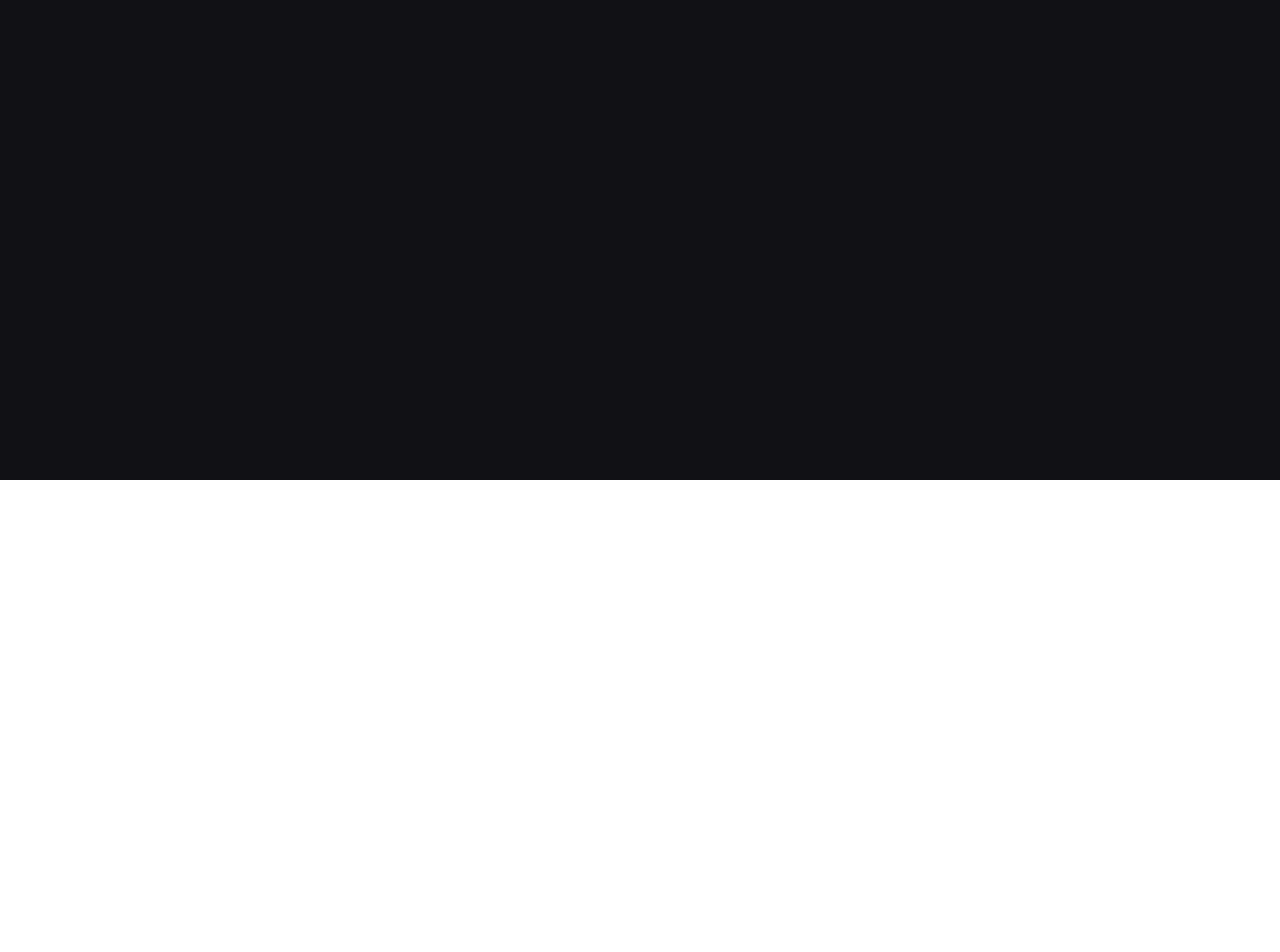
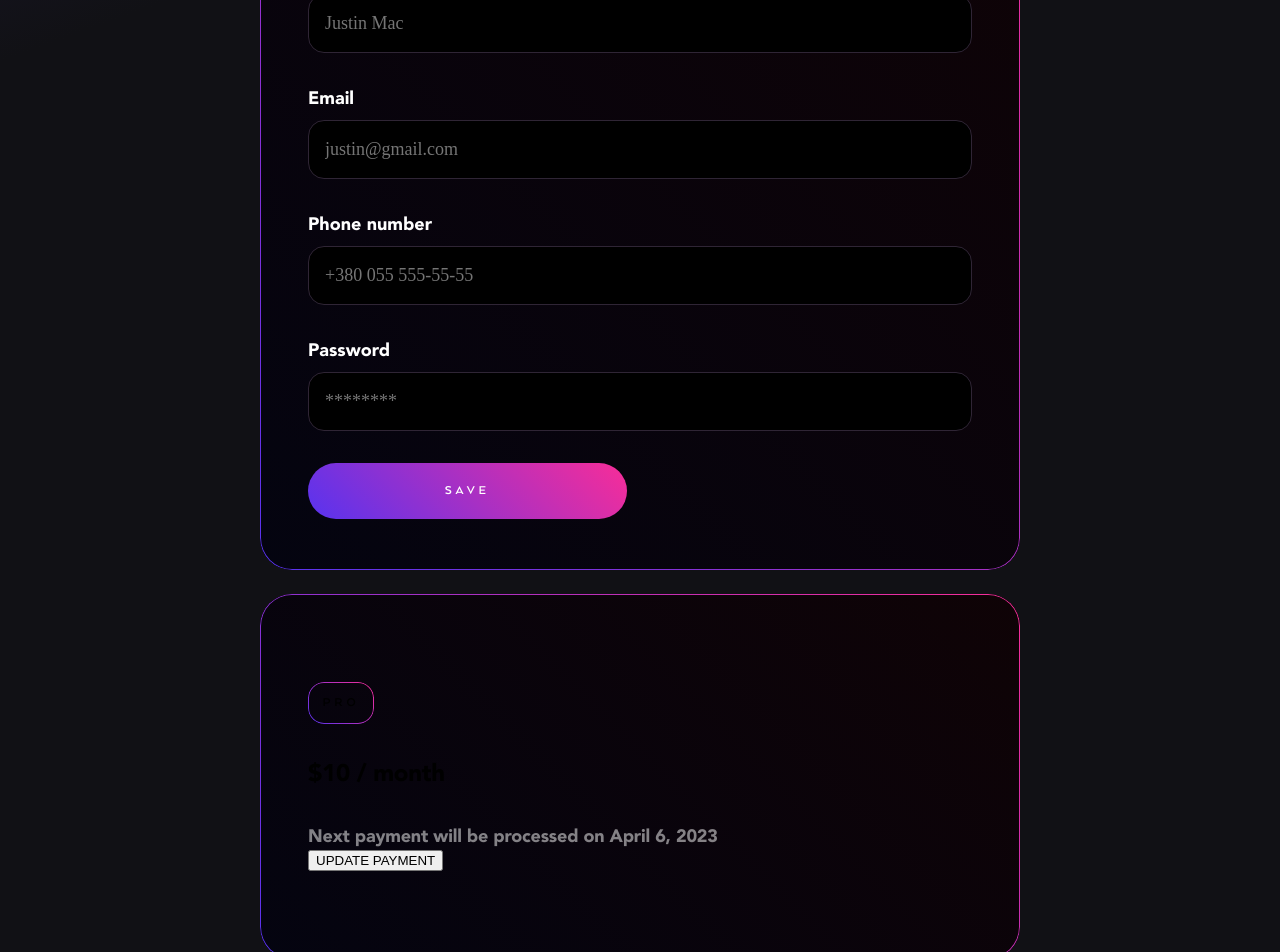
Before and after one commit to Mari-devop/chatik, a React (Create React App) app: page /accountDetails in a window 1280 px wide. Before the commit this address had no page. Shown: the part 320-1272 px from the top of the page. Before the commit the page ends 800 px from the top, so only its background shows below. Built offline with nearby package versions, Linux system fonts and the light colour scheme; a web font is replaced by a local one.

Commit message:
add account

```diff
--- a/src/App.tsx
+++ b/src/App.tsx
@@ -10,6 +10,7 @@ import Navbar from './components/navbar/Navbar';
 import Chat from './pages/Chat/Chat';
 import Menu from './components/menu/Menu';
 import Token from './pages/Token/Token';
+import AccountDetails from './pages/AccountDetails/AccountDetails';
 
 function App() {
   const [isMenuOpen, setIsMenuOpen] = useState(false);
@@ -27,6 +28,7 @@ function App() {
               <Route path='/about' element={<About />} />
               <Route path='/chat' element={<Chat />} />
               <Route path='/token' element={<Token />} />
+              <Route path='/accountDetails' element={<AccountDetails />} />
             </Routes>
             {isMenuOpen && <Menu setIsMenuOpen={setIsMenuOpen} />}
             {isLoginOpen && <Login setIsLoginOpen={setIsLoginOpen} setIsSignupOpen={setIsSignupOpen}/>}
--- a/src/assets/css/variables.css
+++ b/src/assets/css/variables.css
@@ -12,17 +12,3 @@
     --border-color-active: #F82D98;
     --pink-color: #929292d4;
 }
-
-
-#google-button-signup {
-    display: inline-block;
-      background: transparent;
-      color: #444;
-      width: 300px;
-      height: auto;
-      border-radius: 120px;
-      border: thin solid #ffffff;
-      box-shadow: 1px 1px 1px grey;
-      white-space: nowrap;
-      overflow: hidden;
-}
--- a/src/components/menu/Menu.styled.tsx
+++ b/src/components/menu/Menu.styled.tsx
@@ -93,8 +93,14 @@ export const CloseIcon = styled.div`
   z-index: 10000;
   pointer-events: auto;
 
-    &::before, &::after {
-        content: '';
+  @media (max-width: 900px) {
+    right: 24px;
+    left: auto;
+  }
+
+  &::before,
+  &::after {
+    content: "";
     position: absolute;
     width: 30%;
     height: 1px;
@@ -114,7 +120,7 @@ export const ButtonSignOut = styled.button`
   color: var(--white-color);
   border: none;
   cursor: pointer;
-    font-family: 'Arquitecta';
+  font-family: "Arquitecta";
   font-weight: 700;
   font-size: 13px;
   line-height: 14px;
@@ -122,4 +128,85 @@ export const ButtonSignOut = styled.button`
   position: absolute;
   top: 44px;
   right: 24px;
+
+  @media (max-width: 900px) {
+    top: auto;
+    bottom: 0;
+    left: 50%;
+    transform: translateX(-50%);
+    flex-direction: column;
+    align-items: center;
+    justify-content: center;
+    width: 90%;
+  }
 `;
+
+export const ButtonLogin = styled.button`
+  background-color: transparent;
+  color: var(--white-color);
+  border: none;
+  cursor: pointer;
+  font-family: "Arquitecta";
+  font-weight: 700;
+  font-size: 13px;
+  line-height: 14px;
+  letter-spacing: 0.3em;
+
+  a {
+    text-decoration: none;
+    color: #ffffff;
+  }
+
+  @media (max-width: 900px) {
+  }
+`;
+
+export const RightContainer = styled.div`
+  display: flex;
+  align-items: center;
+  position: absolute;
+  right: 0;
+  top: 0;
+
+  @media (max-width: 900px) {
+    top: auto;
+    bottom: 0;
+    left: 50%;
+    transform: translateX(-50%);
+    flex-direction: column;
+    align-items: center;
+    justify-content: center;
+    width: 90%;
+  }
+`;
+
+export const ButtonStart = styled.button`
+  background: var(--primary-gradient);
+  cursor: pointer;
+  border-radius: 120px;
+  border: none;
+  cursor: pointer;
+  font-family: "Arquitecta";
+  font-weight: 700;
+  font-size: 13px;
+  line-height: 14px;
+  letter-spacing: 0.3em;
+  color: #ffffff;
+  width: 185px;
+  height: 48px;
+  margin: 32px;
+
+  &:hover {
+    background: var(--primary-gradient-hover);
+  }
+
+  @media (max-width: 900px) {
+    width: 100%;
+    margin: 12px;
+  }
+
+  a {
+    text-decoration: none;
+    color: #ffffff;
+  }
+`;
--- a/src/components/menu/Menu.tsx
+++ b/src/components/menu/Menu.tsx
@@ -1,5 +1,5 @@
 import React, { useEffect, useState } from "react";
-import { Link,  useNavigate } from "react-router-dom";
+import { Link, useNavigate } from "react-router-dom";
 import { dbInstance } from "../../db";
 import {
   MenuContainer,
@@ -11,6 +11,9 @@ import {
   CloseIcon,
   ButtonSignOut,
   Navbar,
+  ButtonStart,
+  ButtonLogin,
+  RightContainer
 } from "./Menu.styled";
 import facebook from "../../assets/images/menu/facebook.png";
 import instagram from "../../assets/images/menu/instagram.png";
@@ -31,7 +34,9 @@ interface User {
 }
 
 const Menu: React.FC<MenuProps> = ({ setIsMenuOpen }) => {
+  const [isLoginOpen, setIsLoginOpen] = useState(false);
   const [isAuthenticated, setIsAuthenticated] = useState(false);
+  const [isSignupOpen, setIsSignupOpen] = useState(false);
   const navigate = useNavigate();
 
   const checkAuthentication = async () => {
@@ -52,12 +57,20 @@ const Menu: React.FC<MenuProps> = ({ setIsMenuOpen }) => {
     setIsMenuOpen(false);
   };
 
+  const handleLoginClick = () => {
+    setIsLoginOpen(!isLoginOpen);
+  };
+
+  const handleSignupClick = () => {
+    setIsSignupOpen(!isSignupOpen);
+  };
+
   const handleSignOut = async () => {
     try {
-      const users = await dbInstance.getData('users');
+      const users = await dbInstance.getData("users");
       const currentUser = users.find((user: User) => user.token);
       if (currentUser) {
-        await dbInstance.deleteData('users', currentUser.id);
+        await dbInstance.deleteData("users", currentUser.id);
         setIsMenuOpen(false);
         navigate("/");
       } else {
@@ -74,7 +87,7 @@ useEffect(() => {
     return () => {
       document.body.style.overflow = "auto";
     };
-},[])
+  }, []);
 
   return (
     <MenuContainer>
@@ -89,12 +102,16 @@ useEffect(() => {
           </>
         ) : (
           <>
+            <CloseIcon onClick={handleCloseClick} />
             <ImageContainer>
               <Image src={logo} alt="logo" onClick={handleLogoClick} />
             </ImageContainer>
+            <RightContainer>
+              <ButtonLogin onClick={handleLoginClick}>LOGIN</ButtonLogin>
+              <ButtonStart onClick={handleSignupClick}>GET STARTED</ButtonStart>
+            </RightContainer>
           </>
         )}
-
       </Navbar>
 
       <Content>
@@ -110,7 +127,11 @@ useEffect(() => {
           <span>How it works</span>
         </Row>
         <Row>
+          {isAuthenticated ? (
             <span>My account</span>
+          ) : (
+            <span style={{ display: "none" }}></span>
+          )}
         </Row>
         <Divider />
         <SocialContainer>
--- a/src/components/navbar/Navbar.tsx
+++ b/src/components/navbar/Navbar.tsx
@@ -5,7 +5,6 @@ import {
   NavbarContainer,
   ImageContainer,
   Image,
-  CloseIcon,
   ButtonMenu,
   ButtonLogin,
   ButtonStart,
--- /dev/null
+++ b/src/pages/AccountDetails/AccountDetails.tsx
@@ -0,0 +1,46 @@
+import React from "react";
+import { Container } from "../Home/Home.styled";
+import { Row, ButtonContainer, Button } from "../SignUp/SignUp.styled";
+import { FirstBox, SecondBox, Boxik, Text, ButtonUpdate } from "./AccountDetsils.styled";
+import { AvenirH2, AvenirH4, ArquitectaH5 } from "../../assets/css/Global.styled";
+import Footer from "../../components/footer/Footer";
+
+const AccountDetails = () => {
+  return (
+    <Container>
+      <FirstBox>
+        <AvenirH2>Account Details</AvenirH2>
+        <Row>
+          <label htmlFor="name">Name</label>
+          <input type="name" id="name" placeholder="Justin Mac" />
+        </Row>
+        <Row>
+          <label htmlFor="email">Email</label>
+          <input type="email" id="email" placeholder="justin@gmail.com" />
+        </Row>
+        <Row>
+          <label htmlFor="tel">Phone number</label>
+          <input type="tel" id="tel" placeholder="+380 055 555-55-55" />
+        </Row>
+        <Row>
+          <label htmlFor="password">Password</label>
+          <input type="password" id="password" placeholder="********" />
+        </Row>
+        <ButtonContainer>
+        <Button>SAVE</Button>
+        </ButtonContainer>
+      </FirstBox>
+      <SecondBox>
+        <Boxik>
+            <ArquitectaH5>PRO</ArquitectaH5>
+        </Boxik>
+        <AvenirH4>$10 / month</AvenirH4>
+        <Text>Next payment will be processed on April 6, 2023</Text>
+        <ButtonUpdate>UPDATE PAYMENT</ButtonUpdate>
+      </SecondBox>
+      <Footer />
+    </Container>
+  );
+};
+
+export default AccountDetails;
--- /dev/null
+++ b/src/pages/AccountDetails/AccountDetsils.styled.tsx
@@ -0,0 +1,133 @@
+import styled from "styled-components";
+
+export const FirstBox = styled.div`
+  display: flex;
+  flex-direction: column;
+  align-items: flex-start;
+  justify-content: center;
+  background: linear-gradient(
+    45deg,
+    rgba(4, 4, 16, 1) 0%,
+    rgba(15, 3, 6, 1) 100%
+  );
+  width: 760px;
+  height: 742px;
+  box-sizing: border-box;
+  position: relative;
+  border-radius: 32px;
+  padding: 48px;
+  margin-top: 100px;
+  z-index: 1;
+
+  &::before {
+    content: "";
+    position: absolute;
+    top: 0;
+    left: 0;
+    right: 0;
+    bottom: 0;
+    border-radius: inherit;
+    padding: 1px;
+    background: linear-gradient(45deg, #5833ef, #f82d98);
+    -webkit-mask: linear-gradient(#fff 0 0) content-box,
+      linear-gradient(#fff 0 0);
+    -webkit-mask-composite: destination-out;
+    mask-composite: exclude;
+    z-index: -1;
+  }
+
+  @media (max-width: 767px) {
+    width: calc(100% - 48px);
+    margin-left: 16px;
+    margin-right: 16px;
+    padding: 32px;
+  }
+`;
+
+export const SecondBox = styled.div`
+  display: flex;
+  flex-direction: column;
+  align-items: flex-start;
+  justify-content: center;
+  background: linear-gradient(
+    45deg,
+    rgba(4, 4, 16, 1) 0%,
+    rgba(15, 3, 6, 1) 100%
+  );
+  width: 760px;
+  height: 365px;
+  box-sizing: border-box;
+  position: relative;
+  border-radius: 32px;
+  padding: 48px;
+  margin-top: 24px;
+  margin-bottom: 80px;
+  z-index: 1;
+
+  &::before {
+    content: "";
+    position: absolute;
+    top: 0;
+    left: 0;
+    right: 0;
+    bottom: 0;
+    border-radius: inherit;
+    padding: 1px;
+    background: linear-gradient(45deg, #5833ef, #f82d98);
+    -webkit-mask: linear-gradient(#fff 0 0) content-box,
+      linear-gradient(#fff 0 0);
+    -webkit-mask-composite: destination-out;
+    mask-composite: exclude;
+    z-index: -1;
+  }
+
+  @media (max-width: 767px) {
+    width: calc(100% - 48px);
+    margin-left: 16px;
+    margin-right: 16px;
+    padding: 32px;
+  }
+`;
+
+export const Boxik = styled.div`
+    display: flex;
+    justify-content: center;
+    align-items: center;
+    width: 66px;
+    height: 42px;
+    border-radius: 16px;
+    box-sizing: border-box;
+    position: relative;
+    z-index: 1;
+
+    &::before {
+    content: "";
+    position: absolute;
+    top: 0;
+    left: 0;
+    right: 0;
+    bottom: 0;
+    border-radius: inherit;
+    padding: 1px;
+    background: linear-gradient(45deg, #5833ef, #f82d98);
+    -webkit-mask: linear-gradient(#fff 0 0) content-box,
+      linear-gradient(#fff 0 0);
+    -webkit-mask-composite: destination-out;
+    mask-composite: exclude;
+    z-index: -1;
+  }
+`;
+
+export const Text = styled.p`
+    font-family: 'Avenir';
+    font-weight: 800;
+    font-size: 18px;
+    line-height: 27px;
+    letter-spacing: -0.01em;
+    margin: 0;
+    color: var(--border-color-hover);
+`;
+
+export const ButtonUpdate = styled.button`
+
+`;
--- a/src/pages/Home/Home.styled.tsx
+++ b/src/pages/Home/Home.styled.tsx
@@ -19,6 +19,7 @@ export const Container = styled.div`
   -webkit-user-drag: none;
   -moz-user-select: none;
   -ms-user-select: none;
+  width: 100%;
 `;
 
 export const MainContainer = styled.div`
@@ -227,6 +228,7 @@ export const Image1 = styled.img`
     right: -80px;
     bottom: 20px;
   }
+
 `;
 
 export const Image2 = styled.img`
@@ -250,6 +252,10 @@ export const Image2 = styled.img`
     right: -40px;
     bottom: 20px;
   }
+
+  @media (max-width: 375px) {
+    right: -70px;
+  }
 `;
 
 export const Image3 = styled.img`
@@ -269,6 +275,10 @@ export const Image3 = styled.img`
     width: 251px;
     height: 251px;
     bottom: 20px;
+  }
+
+  @media (max-width: 375px) {
+    right: 10px;
   }
 `;
 
@@ -291,6 +301,10 @@ export const Image4 = styled.img`
     height: 168px;
     left: -100px;
     bottom: 20px;
+  }
+
+  @media (max-width: 375px) {
+    left: -90px;
   }
 `;
 
--- a/src/pages/Home/Home.tsx
+++ b/src/pages/Home/Home.tsx
@@ -46,7 +46,6 @@ import conversation from "../../assets/images/main-page/conversation.png";
 import bigshadow from "../../assets/images/main-page/bigbrightshadow.png";
 import brightpinkshadow from "../../assets/images/main-page/pink-shadow.png";
 import pinkshadow from "../../assets/images/main-page/bright-pinkshadow.png";
-import { constants } from "fs";
 
 const Main = () => {
   const [questions, setQuestions] = useState<Question[]>([]);
```
Also changed, not shown: src/pages/Login/Login.tsx (+19 -7 lines). Lines whose indentation alone changed are shown as unchanged.
